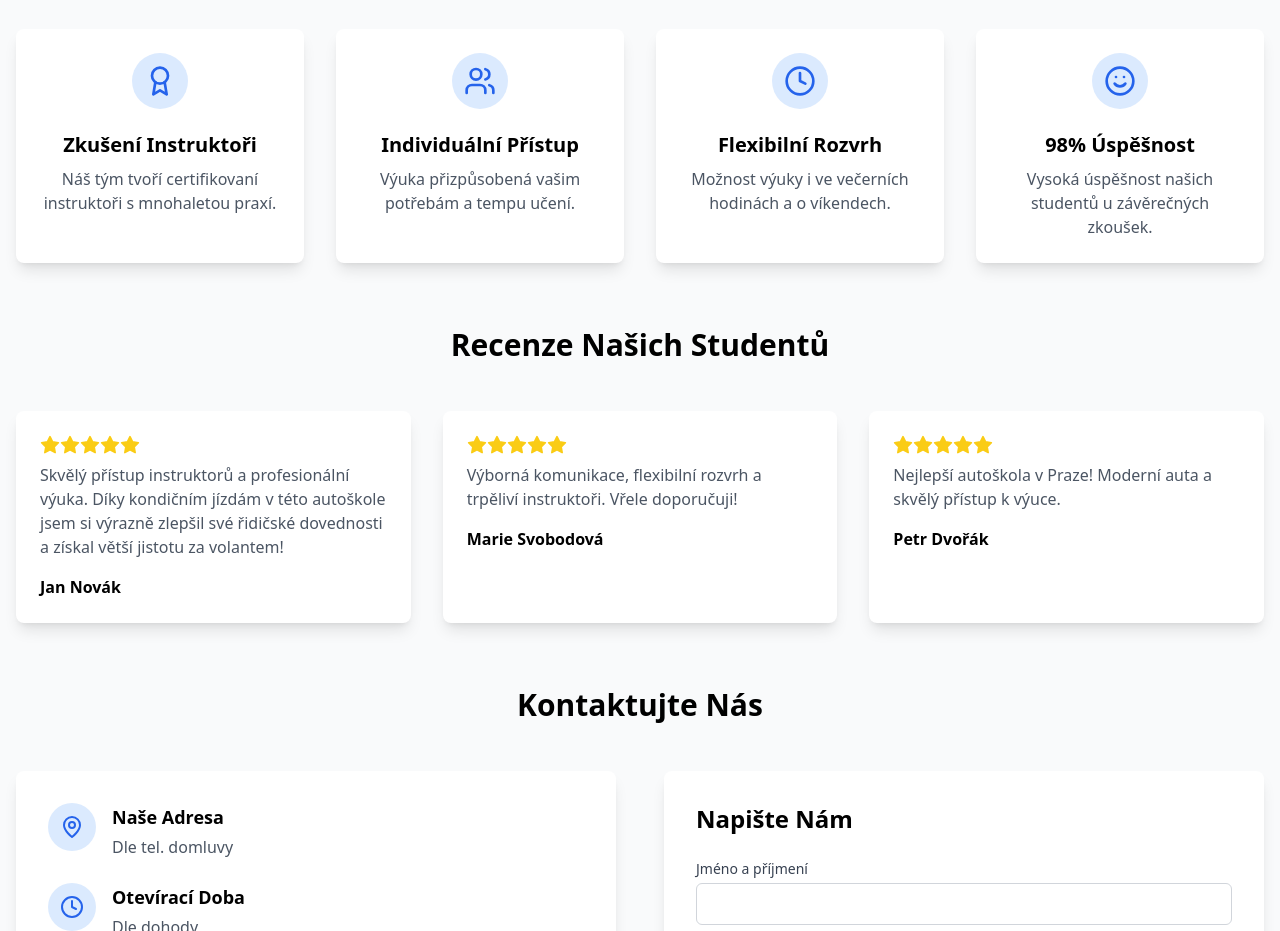
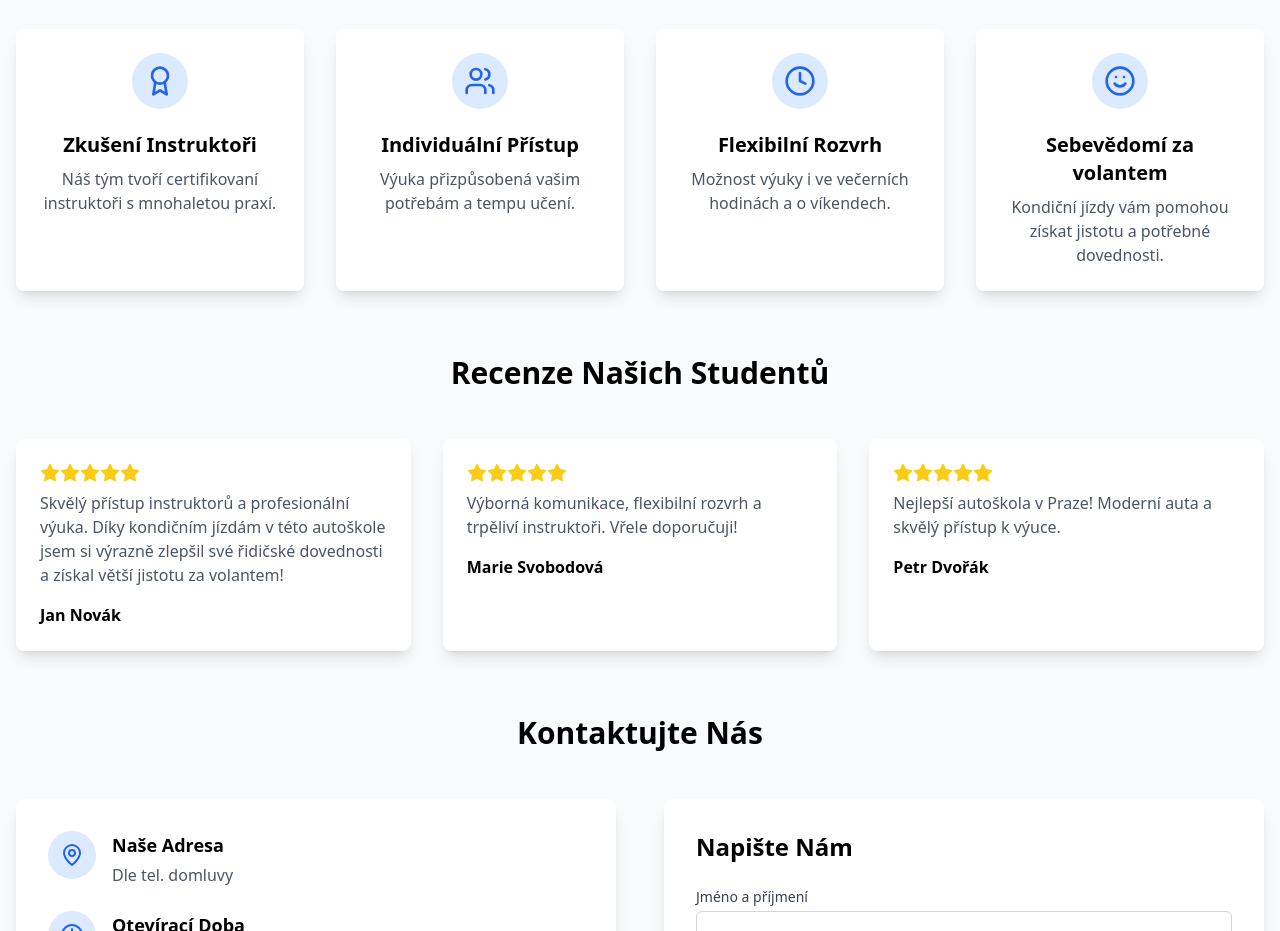
Before and after one commit to pamo12312/projectt, a React (Vite) app: page / in a window 1280 px wide. Shown: the part 1940-2871 px from the top of the page. Built offline with nearby package versions, Linux system fonts and the light colour scheme.

Commit message:
upravnei proč si nas vybrat textu

```diff
--- a/src/components/WhyChooseUs.tsx
+++ b/src/components/WhyChooseUs.tsx
@@ -19,8 +19,8 @@ const reasons = [
   },
   {
     icon: <Smile className="w-8 h-8" />,
-    title: '98% Úspěšnost',
-    description: 'Vysoká úspěšnost našich studentů u závěrečných zkoušek.'
+    title: 'Sebevědomí za volantem',
+    description: 'Kondiční jízdy vám pomohou získat jistotu a potřebné dovednosti.'
   }
 ];
 
```
